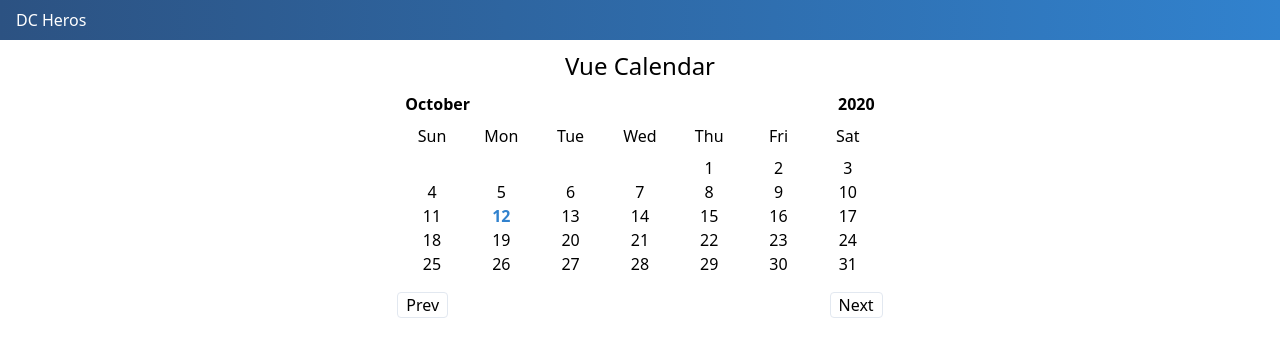
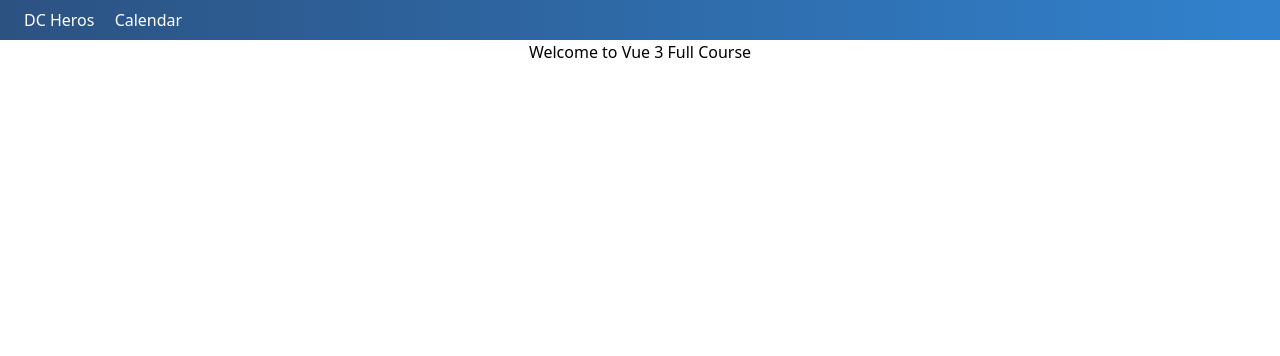
Before and after one commit to LuizPedroSM/bitfumes-vue3-tutorial, a Vue app: page / in a window 1280 px wide. Shown: the top 356 px of the page. Built offline with nearby package versions, Linux system fonts and the light colour scheme.

Commit message:
Vue router

```diff
--- a/package.json
+++ b/package.json
@@ -10,7 +10,8 @@
   "dependencies": {
     "core-js": "^3.6.5",
     "tailwindcss": "^1.9.0",
-    "vue": "^3.0.0"
+    "vue": "^3.0.0",
+    "vue-router": "^4.0.0-beta.13"
   },
   "devDependencies": {
     "@vue/cli-plugin-babel": "~4.5.0",
--- a/src/App.vue
+++ b/src/App.vue
@@ -1,20 +1,15 @@
 <template>
   <AppHeader />
   <div class="w-full flex">
-    <!-- <DcHeros /> -->
-    <Calendar />
+    <router-view></router-view>
   </div>
 </template>
 
 <script>
 import AppHeader from "./components/AppHeader";
-// import DcHeros from "./components/DcHeros";
-import Calendar from "./components/Calendar";
 export default {
   components: {
     AppHeader,
-    // DcHeros
-    Calendar,
   },
 };
 </script>
--- a/src/components/AppHeader.vue
+++ b/src/components/AppHeader.vue
@@ -1,6 +1,7 @@
 <template>
   <nav class="w-full bg-gradient-to-r from-blue-800 to-blue-600 px-4 py-2">
-    <a class="text-white" href="#"> DC Heros</a>
+    <router-link class="text-white mx-2" to="/dc-heros"> DC Heros</router-link>
+    <router-link class="text-white mx-2" to="/calendar"> Calendar</router-link>
   </nav>
 </template>
 
--- a/src/main.js
+++ b/src/main.js
@@ -2,4 +2,8 @@ import { createApp } from 'vue'
 import App from './App.vue'
 import "./assets/style.css";
 
-createApp(App).mount('#app')
+import router from "./router";
+
+const app = createApp(App);
+app.use(router)
+app.mount('#app')
--- /dev/null
+++ b/src/pages/Home.vue
@@ -0,0 +1,12 @@
+<template>
+  <div class="m-auto">
+    <h1 class="text-center">Welcome to Vue 3 Full Course</h1>
+  </div>
+</template>
+
+<script>
+export default {};
+</script>
+
+<style>
+</style>
```
Also changed, not shown: src/router.js (added, +17 -0 lines), src/pages/Calendar.vue (renamed from src/components/Calendar.vue), src/pages/DcHeros.vue (renamed from src/components/DcHeros.vue), 1 other file (tests, documents, lock files or other folders).
